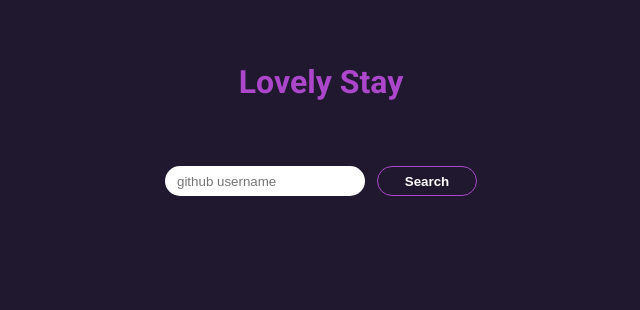
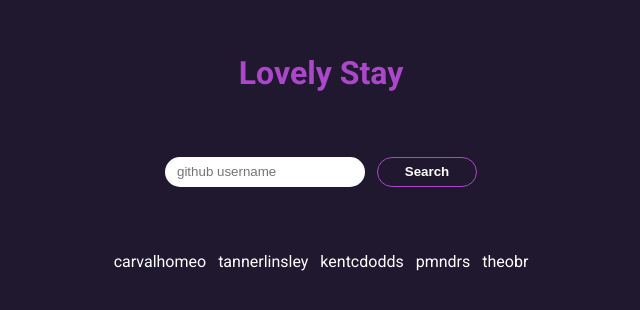
Before and after one commit to carvalhomeo/lovelystay, a Next.js app: page / in a window 1280 px wide. Shown: the part 238-548 px from the top of the page, without its empty margins (319-959 px from the left). Built offline with nearby package versions, Linux system fonts and the light colour scheme; no server answers.

Commit message:
Added loading spinner

```diff
--- a/package.json
+++ b/package.json
@@ -10,7 +10,9 @@
   },
   "dependencies": {
     "@tanstack/react-query": "^4.13.5",
+    "@tanstack/react-query-devtools": "^4.14.1",
     "axios": "^1.1.3",
+    "blurhash": "^2.0.4",
     "jotai": "^1.9.1",
     "next": "13.0.0",
     "polished": "^4.2.2",
@@ -18,6 +20,7 @@
     "react-dom": "18.2.0",
     "react-hot-toast": "^2.4.0",
     "react-icons": "^4.6.0",
+    "react-spinners": "^0.13.6",
     "styled-components": "^5.3.6"
   },
   "devDependencies": {
--- a/src/components/ArrowBackIcon/styles.ts
+++ b/src/components/ArrowBackIcon/styles.ts
@@ -1,7 +1,7 @@
 import styled from "styled-components";
-import { IoIosArrowRoundBack } from "react-icons/io";
+import { IoIosArrowBack } from "react-icons/io";
 
-export const ArrowBack = styled(IoIosArrowRoundBack)`
+export const ArrowBack = styled(IoIosArrowBack)`
   fill: #ac47cc;
   cursor: pointer;
   height: 50px;
--- a/src/components/ProfileDetails/index.tsx
+++ b/src/components/ProfileDetails/index.tsx
@@ -1,10 +1,12 @@
 import React, { useEffect } from "react";
 import { useUserQuery } from "../../hooks/users";
-import { Container } from "./styles";
+import { Container, PlaceHolder } from "./styles";
 import { AvatarImage } from "../AvatarImage";
 import { Chip } from "../Chip";
 import { IoMdPeople } from "react-icons/io";
-
+import { useAtom } from "jotai";
+import { totalRepositoriesAtom } from "../../context";
+import { Spinner } from "../Spinner";
 interface ProfileDetailsProps {
   username: string | string[] | undefined;
 }
@@ -12,9 +14,18 @@ interface ProfileDetailsProps {
 export const ProfileDetails = ({ username }: ProfileDetailsProps) => {
   const { data: user, isLoading } = useUserQuery(username, !!username);
 
-  useEffect(() => {}, []);
+  const [, setTotalRepositories] = useAtom(totalRepositoriesAtom);
 
-  if (isLoading) return <div>Loading...</div>;
+  useEffect(() => {
+    user && setTotalRepositories(user?.public_repos);
+  }, [setTotalRepositories, user]);
+
+  if (isLoading)
+    return (
+      <PlaceHolder>
+        <Spinner />
+      </PlaceHolder>
+    );
 
   return (
     <Container>
--- a/src/components/ProfileDetails/styles.ts
+++ b/src/components/ProfileDetails/styles.ts
@@ -1,6 +1,14 @@
 import styled from "styled-components";
 
-export const Container = styled.form`
+export const PlaceHolder = styled.div`
+  width: 400px;
+  padding: 20px;
+  display: flex;
+  justify-content: center;
+  align-items: center;
+`;
+
+export const Container = styled.div`
   width: 400px;
   padding: 20px;
   display: flex;
--- a/src/components/Repos/index.tsx
+++ b/src/components/Repos/index.tsx
@@ -1,9 +1,19 @@
 import React, { useMemo, useState } from "react";
 import { IconButton } from "../IconButton";
-import { Actions, Container, Content, Header, List } from "./styles";
+import {
+  Actions,
+  Container,
+  Content,
+  Header,
+  List,
+  PlaceHolder,
+} from "./styles";
 import { IoIosArrowBack, IoIosArrowForward } from "react-icons/io";
 import { useReposQuery } from "../../hooks/repos";
 import { RepoDetails } from "../RepoDetails";
+import { useAtom } from "jotai";
+import { totalRepositoriesAtom } from "../../context";
+import { Spinner } from "../Spinner";
 
 interface ReposProps {
   username: string | string[] | undefined;
@@ -18,9 +28,18 @@ export const Repos = ({ username }: ReposProps) => {
     isPreviousData,
   } = useReposQuery(username as string, page);
 
+  const [totalRepositories] = useAtom(totalRepositoriesAtom);
+
   const hasMore = useMemo(() => {
-    return page < Math.round(68 / 10);
-  }, [page]);
+    return page < totalRepositories / 10;
+  }, [page, totalRepositories]);
+
+  if (isLoading)
+    return (
+      <PlaceHolder>
+        <Spinner />
+      </PlaceHolder>
+    );
 
   return (
     <Container>
@@ -28,16 +47,11 @@ export const Repos = ({ username }: ReposProps) => {
         <h1>Repositories</h1>
       </Header>
       <Content>
-        {isLoading ? (
-          <div>Loading...</div>
-        ) : (
-          <List>
-            {repos?.map((repo) => (
-              <RepoDetails key={repo.id} repo={repo} />
-            ))}
-          </List>
-        )}
-        {isFetching ? <span> Loading...</span> : null}{" "}
+        <List>
+          {repos?.map((repo) => (
+            <RepoDetails key={repo.id} repo={repo} />
+          ))}
+        </List>
       </Content>
       <Actions>
         <IconButton
--- a/src/components/Repos/styles.ts
+++ b/src/components/Repos/styles.ts
@@ -1,6 +1,16 @@
 import styled from "styled-components";
 
-export const Container = styled.form`
+export const PlaceHolder = styled.div`
+  // border: solid 2px yellow;
+  display: flex;
+  justify-content: center;
+  align-items: center;
+  width: 80%;
+  padding: 20px;
+  height: 90vh;
+`;
+
+export const Container = styled.div`
   // border: solid 2px yellow;
   display: flex;
   flex-direction: column;
--- /dev/null
+++ b/src/components/Spinner/index.tsx
@@ -0,0 +1,6 @@
+import React from "react";
+import { GridLoader } from "react-spinners";
+
+export const Spinner = () => {
+  return <GridLoader color="#ac47cc" />;
+};
--- a/src/components/index.tsx
+++ b/src/components/index.tsx
@@ -7,6 +7,7 @@ import { Repos } from "./Repos";
 import { Toaster } from "./Toaster";
 import { AvatarImage } from "./AvatarImage";
 import { Chip } from "./Chip";
+import { Spinner } from "./Spinner";
 
 export {
   Button,
@@ -18,4 +19,5 @@ export {
   Toaster,
   AvatarImage,
   Chip,
+  Spinner,
 };
--- /dev/null
+++ b/src/context/index.ts
@@ -0,0 +1,3 @@
+import { atom } from "jotai";
+
+export const totalRepositoriesAtom = atom<number>(0);
--- a/src/pages/_app.tsx
+++ b/src/pages/_app.tsx
@@ -3,6 +3,7 @@ import type { AppProps } from "next/app";
 import { QueryClientProvider } from "@tanstack/react-query";
 import queryClient from "../services/query";
 import { Toaster } from "../components";
+import { ReactQueryDevtools } from "@tanstack/react-query-devtools";
 
 export default function App({ Component, pageProps }: AppProps) {
   return (
@@ -10,6 +11,7 @@ export default function App({ Component, pageProps }: AppProps) {
       <GlobalStyle />
       <Component {...pageProps} />
       <Toaster />
+      <ReactQueryDevtools initialIsOpen={false} />
     </QueryClientProvider>
   );
 }
--- a/src/pages/index.tsx
+++ b/src/pages/index.tsx
@@ -1,7 +1,16 @@
-import { Container, Title } from "../styles/pages/home";
+import { Container, Favorites, Title } from "../styles/pages/home";
 import { SearchInput, Button, Form } from "../components";
 import { FormEvent, useState } from "react";
 import { useRouter } from "next/router";
+import Link from "next/link";
+
+const favorites = [
+  { name: "carvalhomeo" },
+  { name: "tannerlinsley" },
+  { name: "kentcdodds" },
+  { name: "pmndrs" },
+  { name: "theobr" },
+];
 
 export default function Home() {
   const { push } = useRouter();
@@ -22,6 +31,13 @@ export default function Home() {
         />
         <Button type="submit" text="Search" />
       </Form>
+      <Favorites>
+        {favorites.map(({ name }) => (
+          <Link key={name} href={`/profile/${name}`}>
+            {name}
+          </Link>
+        ))}
+      </Favorites>
     </Container>
   );
 }
--- a/src/styles/pages/home.ts
+++ b/src/styles/pages/home.ts
@@ -12,3 +12,8 @@ export const Title = styled.h1`
   color: #ac47cc;
   font-weight: 700;
 `;
+
+export const Favorites = styled.div`
+  display: flex;
+  gap: 12px;
+`;
```
Also changed, not shown: 1 other file (tests, documents, lock files or other folders).
